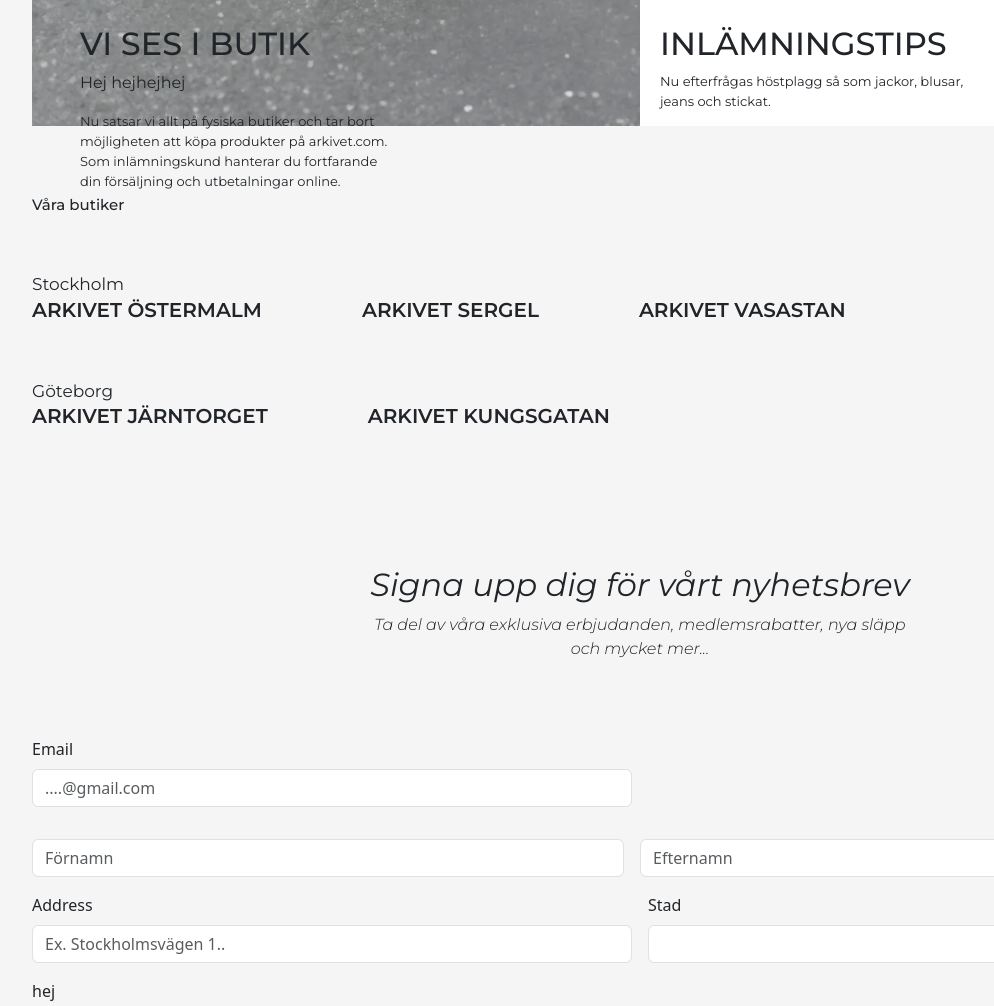
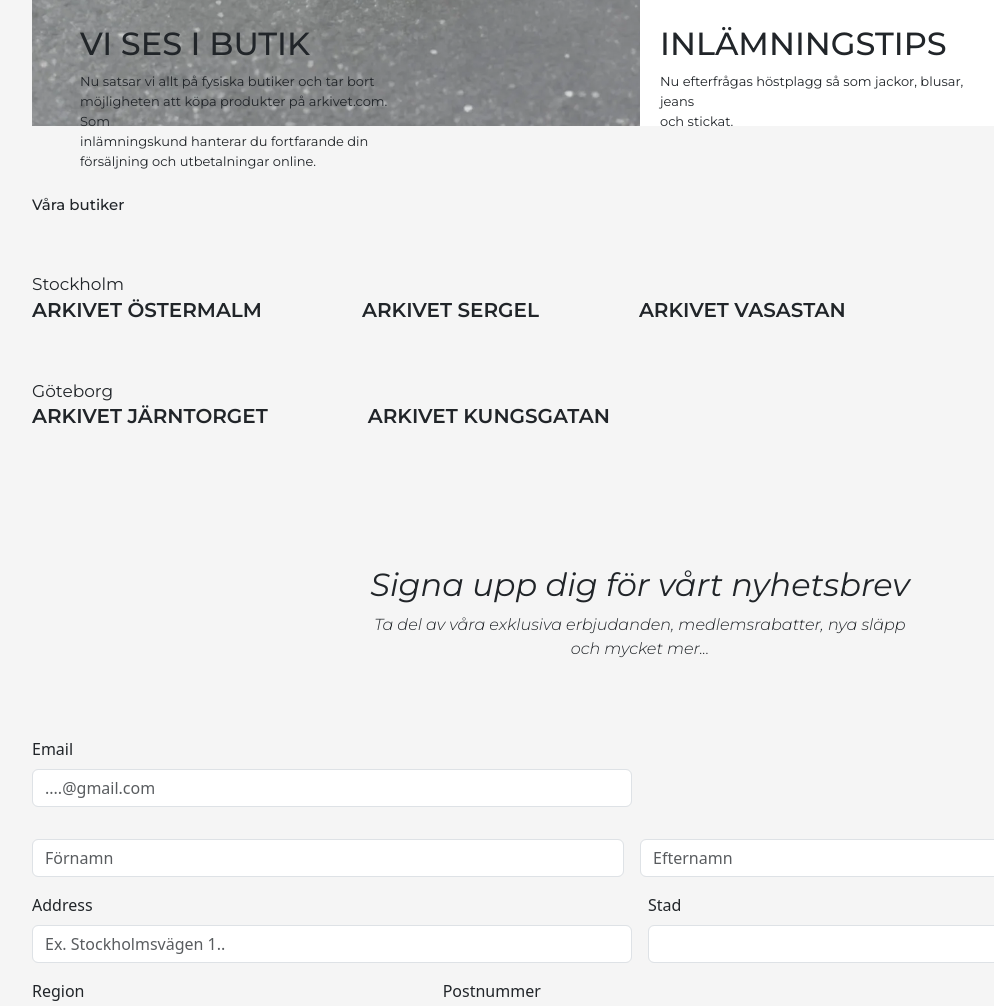
Before and after one commit to Rebecka94/Inl1-arkivet, a plain HTML site: page index.html in a window 1280 px wide. Shown: the part 1365-2371 px from the top of the page, without its empty margins (0-994 px from the left). Drawn offline with nearby package versions, Linux system fonts and the light colour scheme.

Commit message:
text korrigering

```diff
--- a/index.html
+++ b/index.html
@@ -47,7 +47,6 @@
 
     <main class="main">
         <video muted autoplay loop src="media/Arkivet_landing_GBG.mp4" aria-label="skriv något här"></video>
-
         <section class="first-section">
             <h1 id="first-section-h1">NY BUTIK I GÖTEBORG</h1>
             <p id="first-section-p">Den 12:e september slår vi upp dörrarna till nya <br>butiken på Kungsgatan 65 i
@@ -55,15 +54,15 @@
             <a id="first-section-a" href="https://arkivet.com/sida/kontakt-och-oppettider/">LÄS MER</a>
         </section>
 
+
         <section class="second-section">
 
             <div class="second-section-parent-1">
                 <img loading="lazy" src="media/b72b6f1cd3b4cf3395e1d2960796677936a2f547-1080x1512.webp" alt="bild på väska">
                 <div class="second-section-div-1">
                     <h2 class="second-section-h2">VI SES I BUTIK</h2>
-                    <p>Hej hejhejhej</p>
-                    <p class="second-section-p">Nu satsar vi allt på fysiska butiker och tar bort möjligheten att köpa
-                        produkter på arkivet.com. Som inlämningskund hanterar du fortfarande din försäljning och
+                    <p class="second-section-p">Nu satsar vi allt på fysiska butiker och tar bort <br> möjligheten att köpa
+                        produkter på arkivet.com. Som <br>inlämningskund hanterar du fortfarande din <br> försäljning och
                         utbetalningar online.</p>
                     </div>
             </div>
@@ -73,7 +72,7 @@
                 <img loading="lazy" src="media/d8bcd441ba4d658f35ce0bd12ed722fd21601177-1080x1512.webp" alt="bild på tröja">
                 <div class="second-section-div-2">
                     <h2 class="second-section-h2">INLÄMNINGSTIPS</h2>
-                    <p class="second-section-p">Nu efterfrågas höstplagg så som jackor, blusar, jeans och stickat.</p>
+                    <p class="second-section-p">Nu efterfrågas höstplagg så som jackor, blusar, jeans <br> och stickat.</p>
                 </div>
             </div>
         </section>
@@ -129,8 +128,6 @@
                   <label for="inputCity" class="form-label">Stad</label>
                   <input type="text" class="form-control" id="inputCity">
                 </div>
-
-                <p>hej</p>
 
                 <div class="col-md-4">
                   <label for="inputState" class="form-label">Region</label>
```
